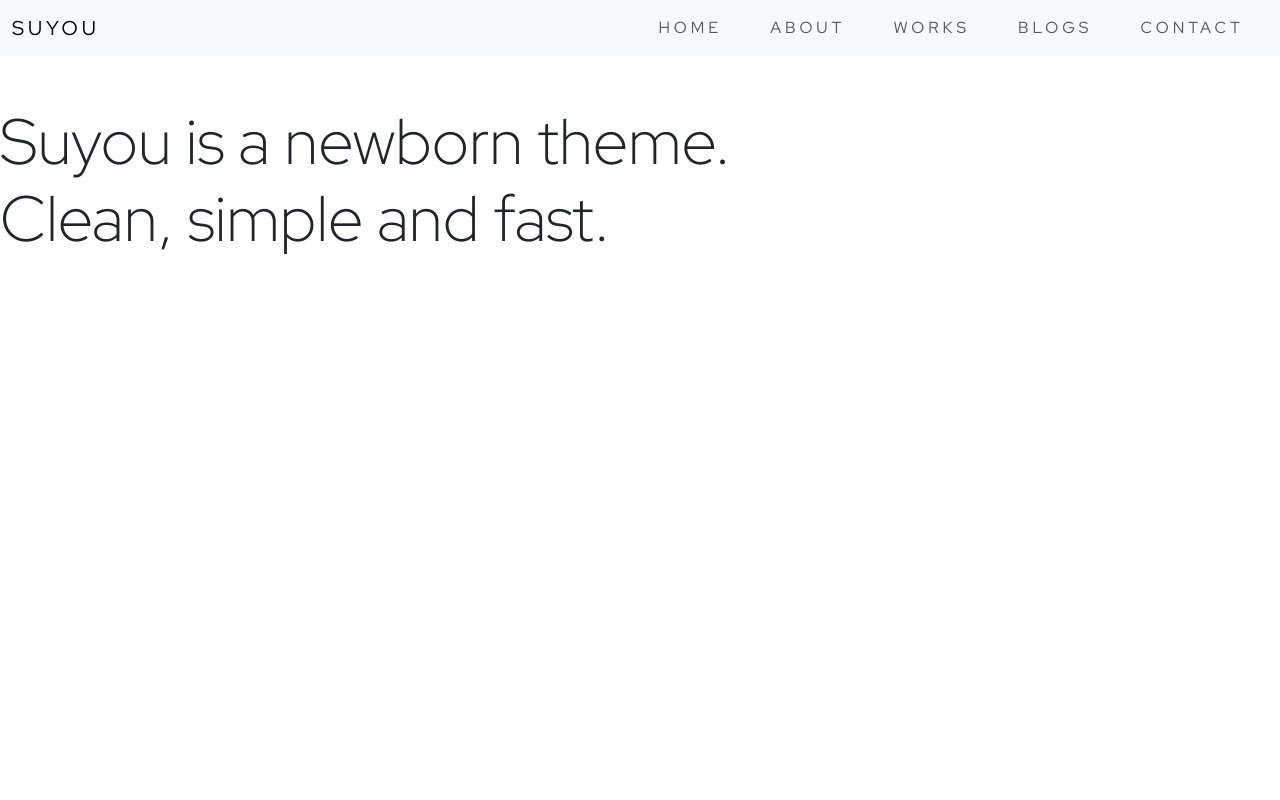
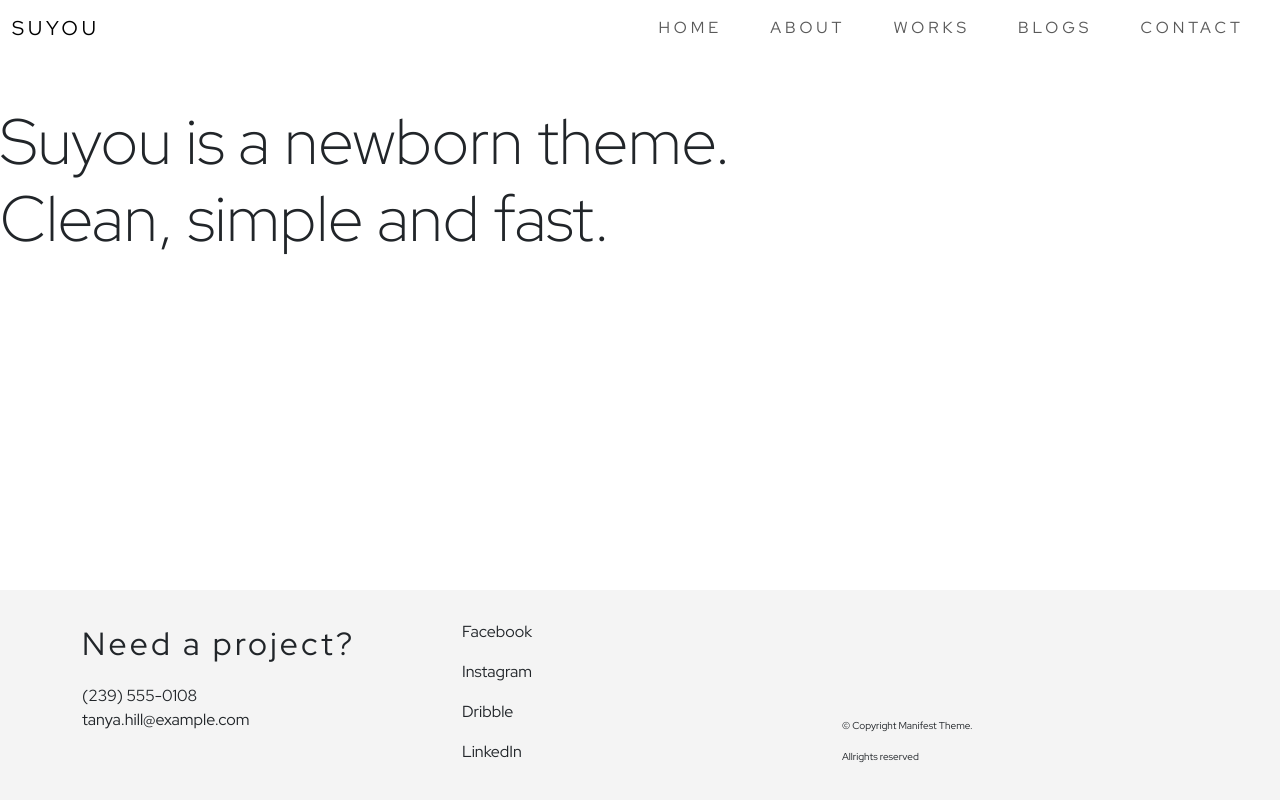
Before and after one commit to Shoreah/Suyou-design, a plain HTML site: page index.html in a window 1280 px wide. Drawn offline with nearby package versions, Linux system fonts and the light colour scheme.

Commit message:
feature:footer added

```diff
--- a/app.css
+++ b/app.css
@@ -10,3 +10,18 @@
     font-family: "Red Hat Display", sans-serif;
     font-optical-sizing: auto;
 }
+
+#footer{
+    padding-top: 30px;
+    padding-bottom: 20px;
+    background-color: #F4F4F4;
+}
+
+footer .FooterText{
+    letter-spacing: 0.1em;
+    font-size: 2em;
+}
+
+.Copyright{
+    font-size: 10px;
+}
--- a/index.html
+++ b/index.html
@@ -17,7 +17,7 @@
     />
   </head>
   <body>
-    <nav id="mainNavbar" class="navbar navbar-expand-lg bg-body-tertiary">
+    <nav id="mainNavbar" class="navbar navbar-expand-lg">
       <div class="container-fluid">
         <a class="navbar-brand" href="#">SUYOU</a>
         <button
@@ -50,7 +50,66 @@
       </p>
     </div>
 
-    <img src="" alt="" />
+    <!-- <section class="container-fluid px-0">
+      <div class="row align-items-center text-center content">
+        <div class="col-md-6">
+          <img class="img-fluid" src="img/image.png" alt="" />
+        </div>
+        <div class="col-md-6">
+          <div class="row justify-content-center">
+
+          </div>
+        </div>
+      </div>
+
+      </div>
+    </section> -->
+
+    <footer id="footer" class="fixed-bottom">
+      <div class="container text-start">
+        <div class="row">
+          <div class="col">
+            <div>
+              <div class="FooterText">
+                <p>Need a project?</p>
+              </div>
+              <div>
+                <p>
+                  (239) 555-0108 <br />
+                  tanya.hill@example.com
+                </p>
+              </div>
+            </div>
+          </div>
+          <div class="col">
+            <div>
+              <div>
+                <p>Facebook</p>
+              </div>
+              <div>
+                <p>Instagram</p>
+              </div>
+              <div>
+                <p>Dribble</p>
+              </div>
+              <div>
+                <p>LinkedIn</p>
+              </div>
+            </div>
+          </div>
+          <div class="col d-flex align-items-end">
+            <div class="Copyright">
+              <div>
+                <p>© Copyright Manifest Theme.</p>
+              </div>
+              <div>
+                <p>Allrights reserved</p>
+              </div>
+            </div>
+          </div>
+        </div>
+      </div>
+    </footer>
 
     <script src="https://cdn.jsdelivr.net/npm/bootstrap@5.3.3/dist/js/bootstrap.bundle.min.js"></script>
   </body>
```
